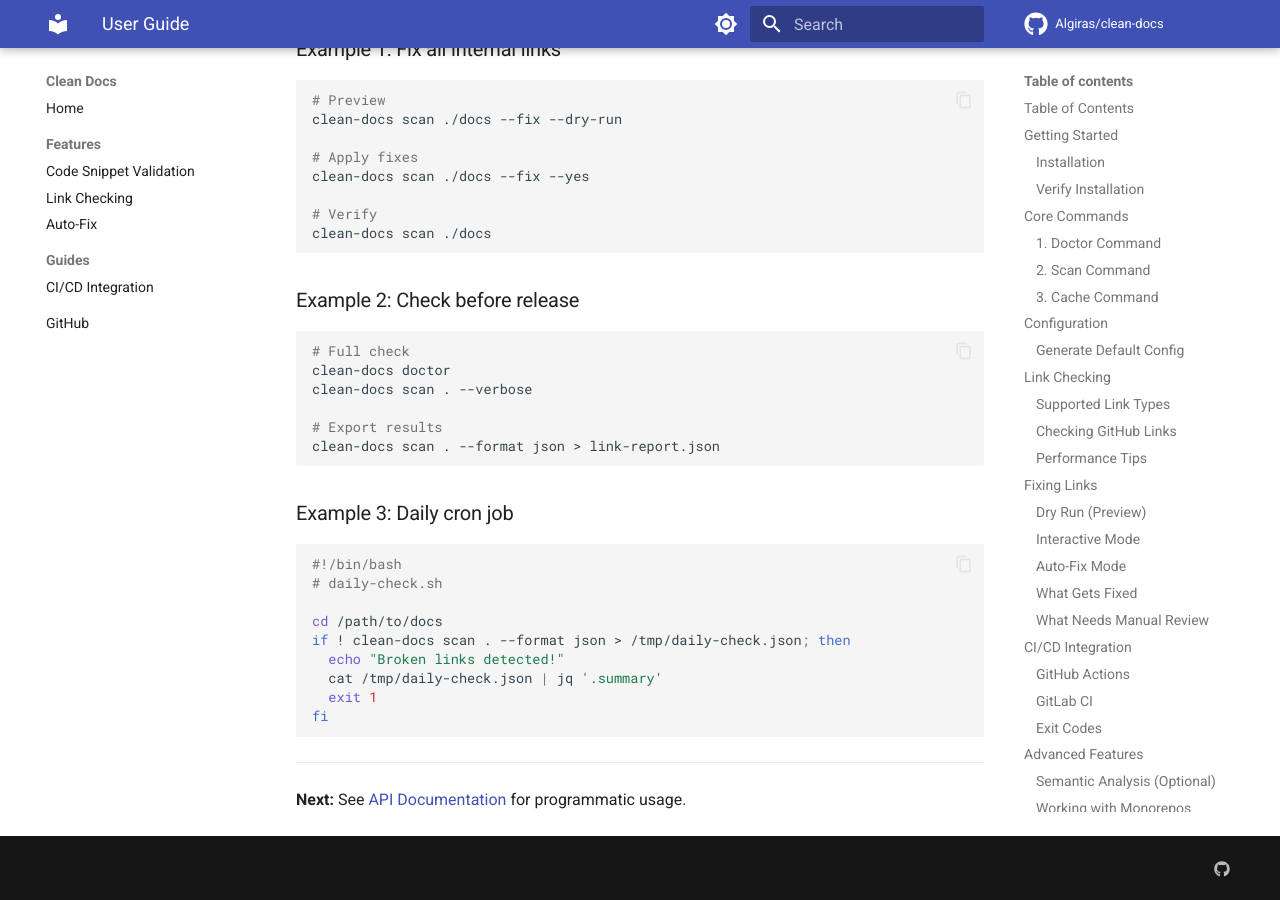
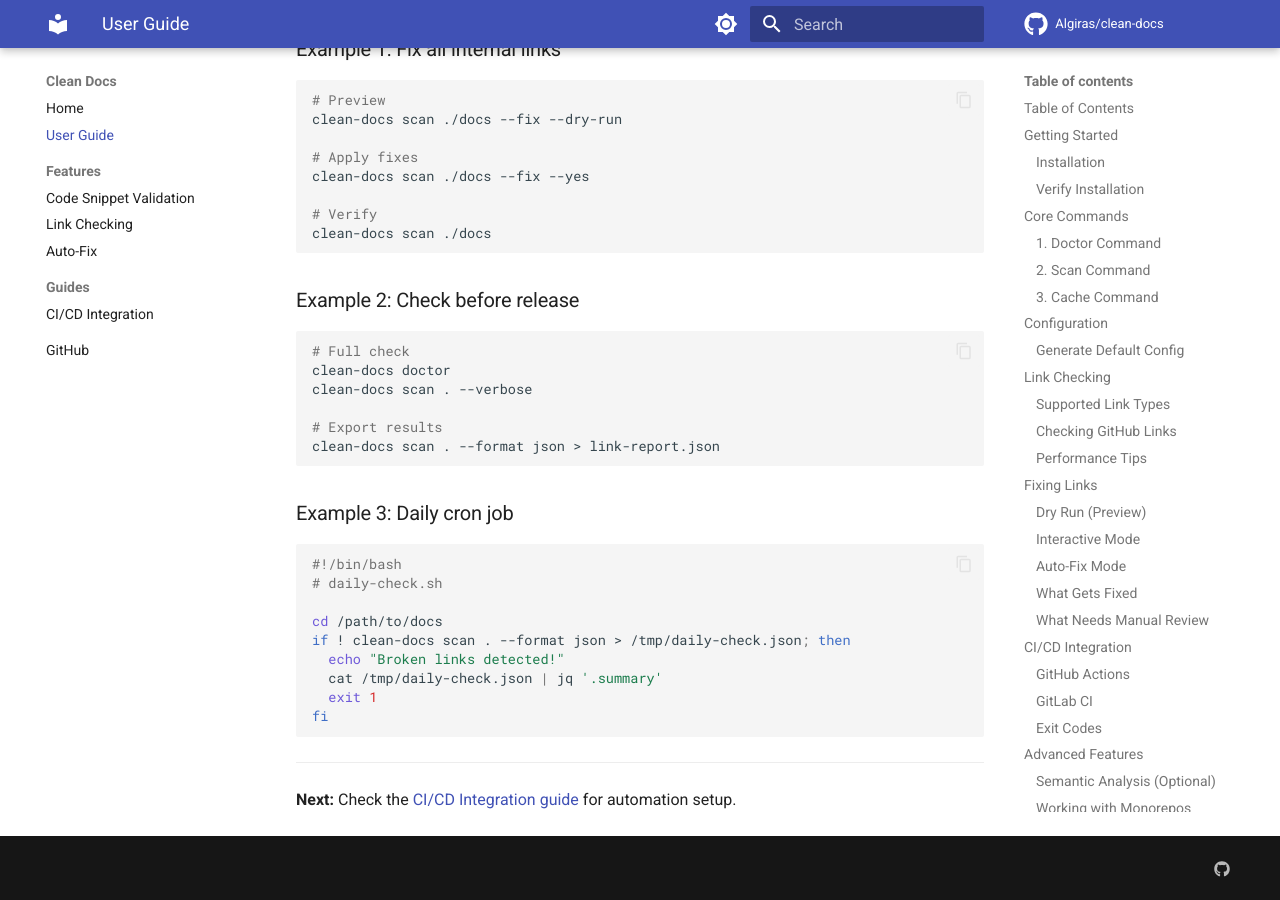
Before and after one commit to Algiras/clean-docs, an MkDocs documentation site: the page built from docs/user-guide.md, in a window 1280 px wide and 900 px high, scrolled down 8949 px. Built offline with MkDocs 1.6.1 and Material for MkDocs 9.7.7, drawn with Linux system fonts in a browser that asks for light colours; comment, search, counter and statistics services are not loaded.

Commit message:
Fix pyproject.toml and docs build errors
- Move dependencies before [project.urls] section to fix TOML parsing
- Fix broken link in user-guide.md (api.md -> guides/ci-cd.md)
- Add user-guide.md to mkdocs nav

Co-Authored-By: Claude Opus 4.5 <noreply@anthropic.com>

```diff
--- a/docs/user-guide.md
+++ b/docs/user-guide.md
@@ -451,4 +451,4 @@ fi
 
 ---
 
-**Next:** See [API Documentation](api.md) for programmatic usage.
+**Next:** Check the [CI/CD Integration guide](guides/ci-cd.md) for automation setup.
--- a/mkdocs.yml
+++ b/mkdocs.yml
@@ -64,6 +64,7 @@ markdown_extensions:
 
 nav:
   - Home: index.md
+  - User Guide: user-guide.md
   - Features:
       - Code Snippet Validation: features/snippet-validation.md
       - Link Checking: features/link-checking.md
```
Also changed, not shown: pyproject.toml (+7 -7 lines).
